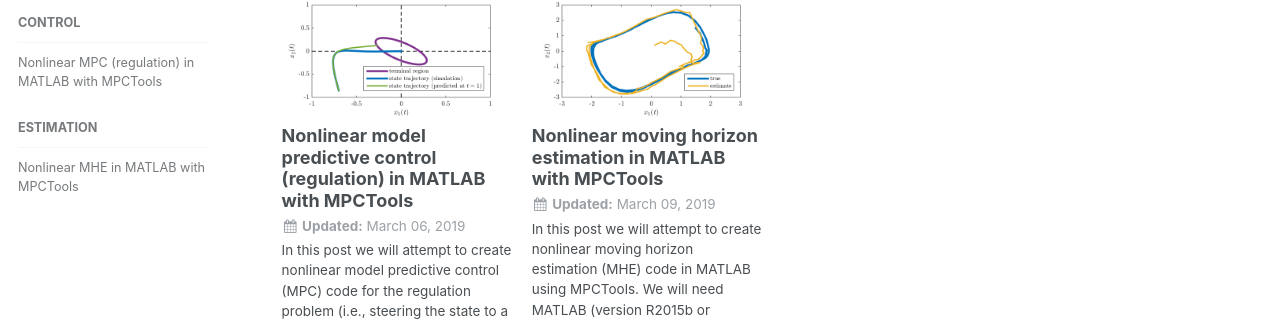
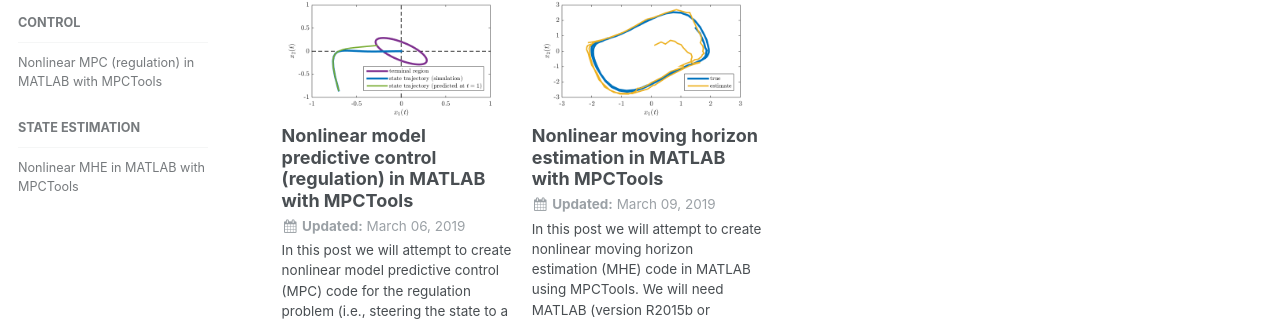
Before and after one commit to sirmatel/sirmatel.github.io, a Jekyll site: the page built from _pages/blog.html, in a window 1280 px wide. Shown: the part 122-443 px from the top of the page. Built offline with Jekyll 4.4.1, drawn with Linux system fonts in a browser that asks for light colours.

Commit message:
Update navigation.yml

```diff
--- a/_data/navigation.yml
+++ b/_data/navigation.yml
@@ -14,7 +14,7 @@ blog:
     children:
       - title: "Nonlinear MPC (regulation) in MATLAB with MPCTools"
         url: /blog/regulation_NMPC_MPCTools
-  - title: estimation
+  - title: state estimation
     children:
       - title: "Nonlinear MHE in MATLAB with MPCTools"
         url: /blog/NMHE_MPCTools
```
